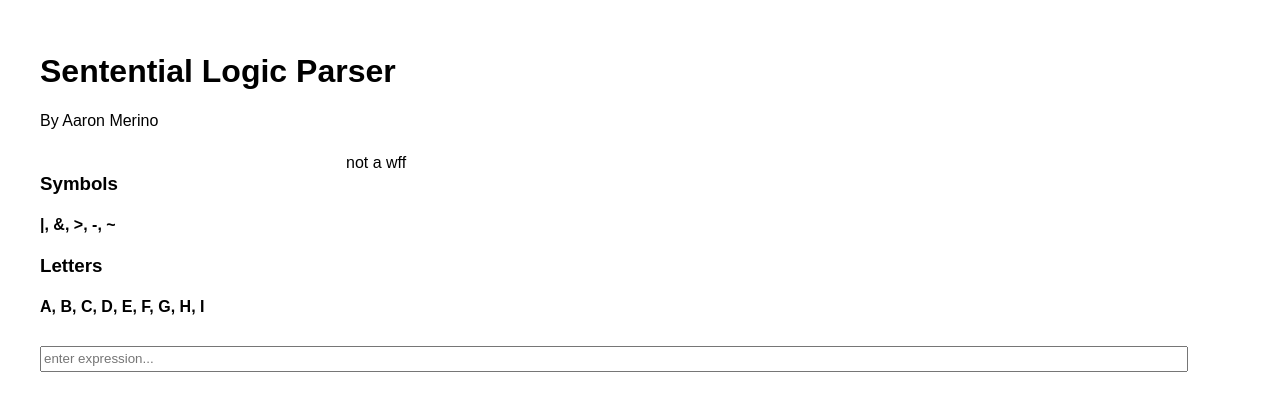
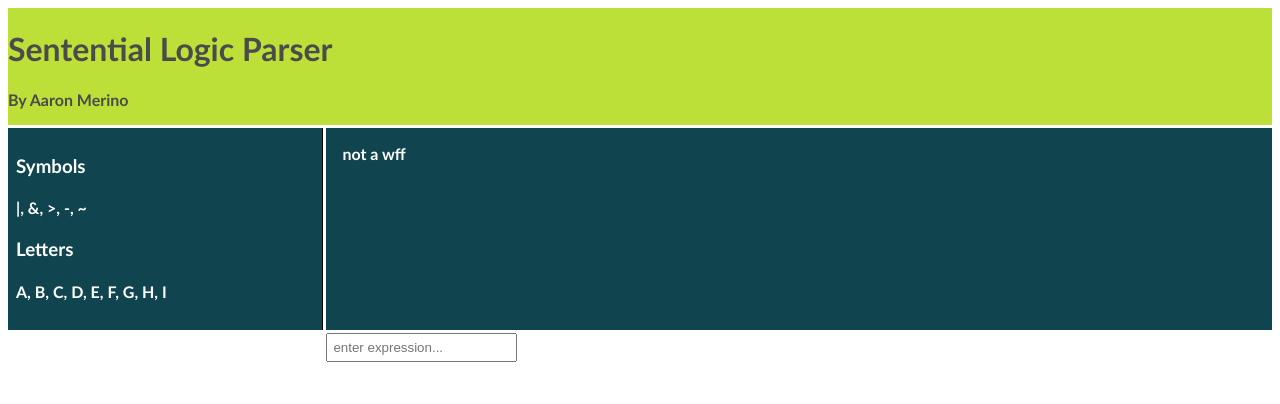
Before and after one commit to aaronmerino/sentential-parser, a React app: page / in a window 1280 px wide. Shown: the top 404 px of the page. Built offline with nearby package versions, Linux system fonts and the light colour scheme.

Commit message:
style changes

```diff
--- a/src/style.css
+++ b/src/style.css
@@ -1,46 +1,66 @@
+html, body, #root {
+  height: 100%;
+}
+
 input {
   display: block;
-  width: 95%;
-  height: 95%;
-  padding: 5x;
+  /* width: 100%;
+  height: 95%; */
+  padding: 5px;
 }
 
 ul {
-  padding-left: 5px;
+  padding: 5px 5px 5px 5px;
   margin-left: 1em;
-  padding-top: 2px;
-  padding-bottom: 2px;
-  border-left: 1px solid rgb(0, 0, 0);
+  /* width: 50%; */
+  /* border-left: 1px dotted rgb(0, 0, 0); */
+  background-color:#10454F;
+}
+
+li {
+  background-color: #506266;
+  height: 100%;
+  margin: 0.5em;
 }
 
 .App {
   display: grid;
   grid-template-columns: 1fr 3fr;
-  margin: 2rem;
-  gap: 0.5em;
-  font-family: Arial, Helvetica, sans-serif;
+  margin: 0 auto;
+  /* height: 100%; */
+  gap: 0.2em;
+  font-family: "Trebuchet MS", "Lucida Grande", "Lucida Sans Unicode", "Lucida Sans", sans-serif;
+  font-weight:bold;
 }
 
 .Header {
   grid-column: 1 / 3;
   grid-row: 1;
+  background-color: #BDE038;
+  color: #4b4b4b;
 }
 
 .Information {
   grid-column: 1;
   grid-row: 2;
+  border-right: 1px solid rgb(0, 0, 0);
+  padding: 0.5em;
+  background-color: #10454F;
+  color: white;
 }
 
 .InputExpressionBar {
-  grid-column: 1 / 3;
+  grid-column: 2 / 3;
   grid-row: 3;
 }
-
 
 
 .Result {
   grid-column: 2;
   grid-row: 2;
+  padding: 1em;
+  background-color: #10454F;
+  color: white;
 }
 
 
```
